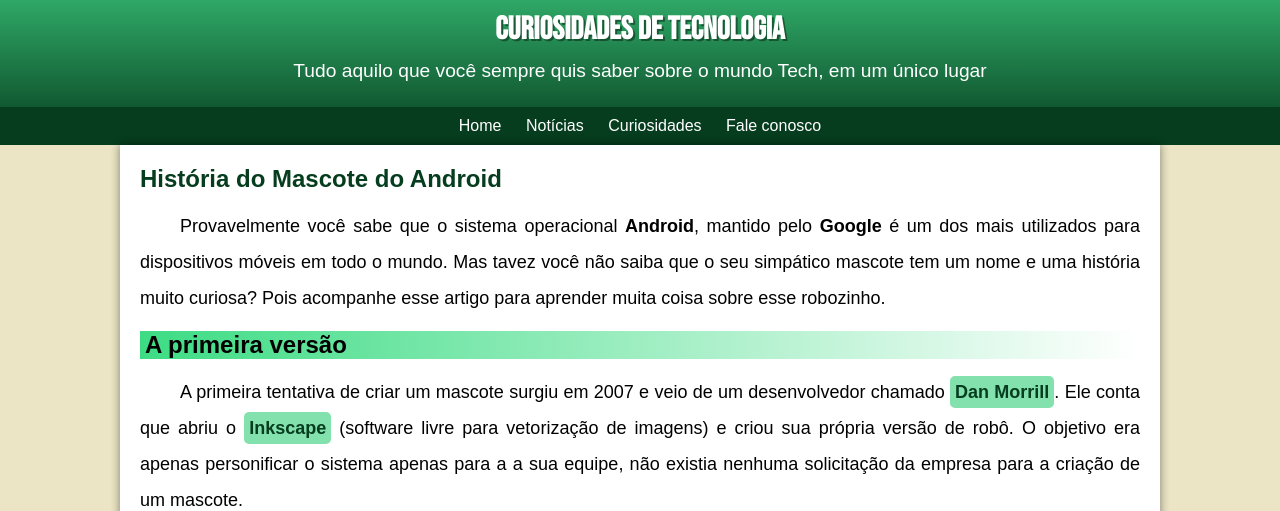
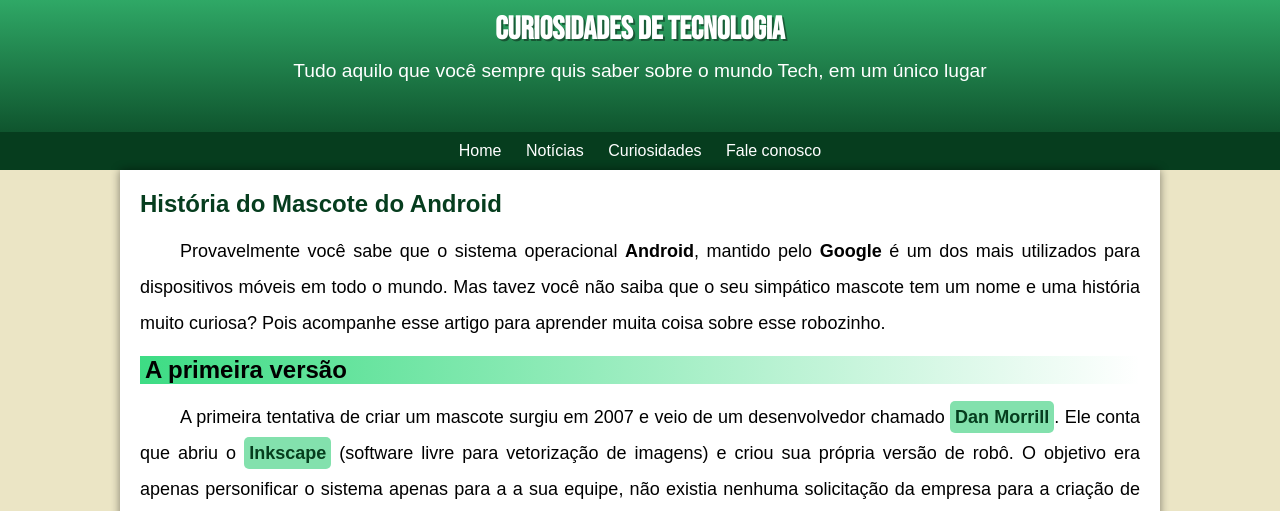
Before and after one commit to mthwsdev/projeto-android, a plain HTML site: page index.html in a window 1280 px wide. Shown: the top 511 px of the page. Drawn offline with Linux system fonts and the light colour scheme.

Commit message:
atualizaçao de menu

```diff
--- a/style.css
+++ b/style.css
@@ -43,7 +43,7 @@ header > p{
 color: white;
 margin-bottom: 20px;
 font-size: 1.2em;
-margin-bottom: 25px;
+padding-bottom: 30px;
 
 }
 header > nav{
```
